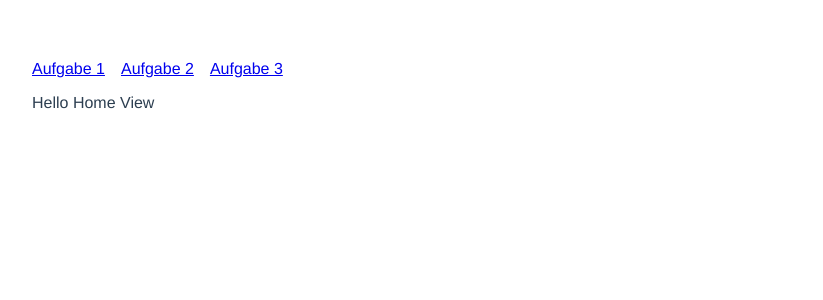
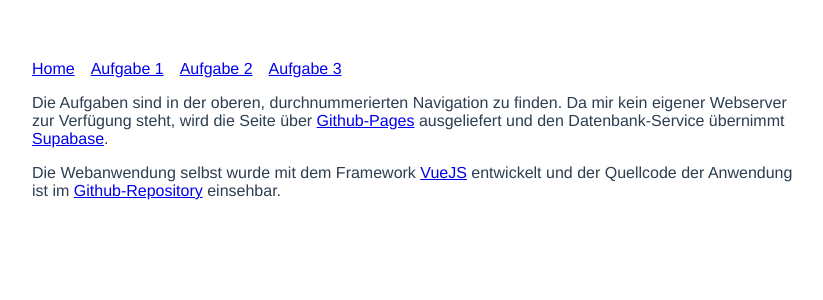
Before and after one commit to christianhegedues/dbi15, a Vue app: page / in a window 1280 px wide. Shown: the top 300 px of the page, without its empty margins (224-1047 px from the left). Built offline with nearby package versions, Linux system fonts and the light colour scheme.

Commit message:
introduction

```diff
--- a/src/components/TheNavigation.vue
+++ b/src/components/TheNavigation.vue
@@ -5,6 +5,11 @@ import { RouterLink } from "vue-router";
 <template>
   <nav class="navigation">
     <ul class="main-menu__list">
+      <li>
+        <RouterLink :to="'/'">
+        {{ 'Home' }}
+        </RouterLink>
+      </li>
       <li v-for="i in 3" :key="i">
         <RouterLink :to="`/exercise/${i}`">
         {{ `Aufgabe ${i}` }}
--- a/src/views/HomeView.vue
+++ b/src/views/HomeView.vue
@@ -1,5 +1,14 @@
 <template>
   <div class="home-view">
-    <span>Hello Home View</span>
+    <p>Die Aufgaben sind in der oberen, durchnummerierten Navigation zu finden.
+    Da mir kein eigener Webserver zur Verfügung steht, wird die Seite über
+    <a href="https://pages.github.com/" target="_blank">Github-Pages</a>
+    ausgeliefert und den Datenbank-Service übernimmt
+    <a href="https://supabase.com/" target="_blank">Supabase</a>.</p>
+    <p>Die Webanwendung selbst wurde mit dem Framework
+    <a href="https://vuejs.org/" target="_blank">VueJS</a> entwickelt und der
+    Quellcode der Anwendung ist im
+    <a href="https://github.com/christianhegedues/dbi15" target="_blank">Github-Repository</a>
+    einsehbar.</p>
   </div>
 </template>
```
